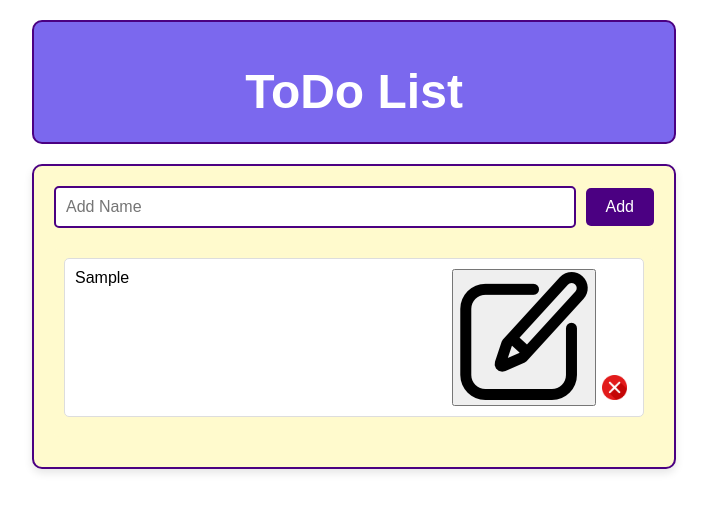
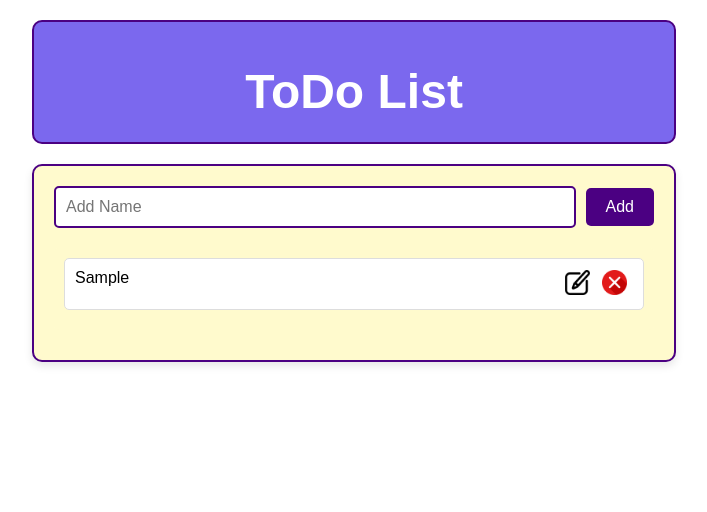
Before and after one commit to iamayush25/ToDo-List, a React (Create React App) app: page / in a window 1280 px wide. Both pictures are taken after typing "Sample" into the empty fields and a click on the button "Add". Shown: the top 512 px of the page, without its empty margins (286-993 px from the left). Built offline with nearby package versions, Linux system fonts and the light colour scheme.

Commit message:
Add hights and apply style

```diff
--- a/src/Components/App.css
+++ b/src/Components/App.css
@@ -99,3 +99,14 @@ body {
     height: 25px;
     cursor: pointer;
 }
+
+.Edit-button {
+    background: transparent;
+    border: none;
+}
+
+.Edit-button img  {
+    display: inline-block;
+    height: 25px;
+    cursor: pointer;
+}
```
